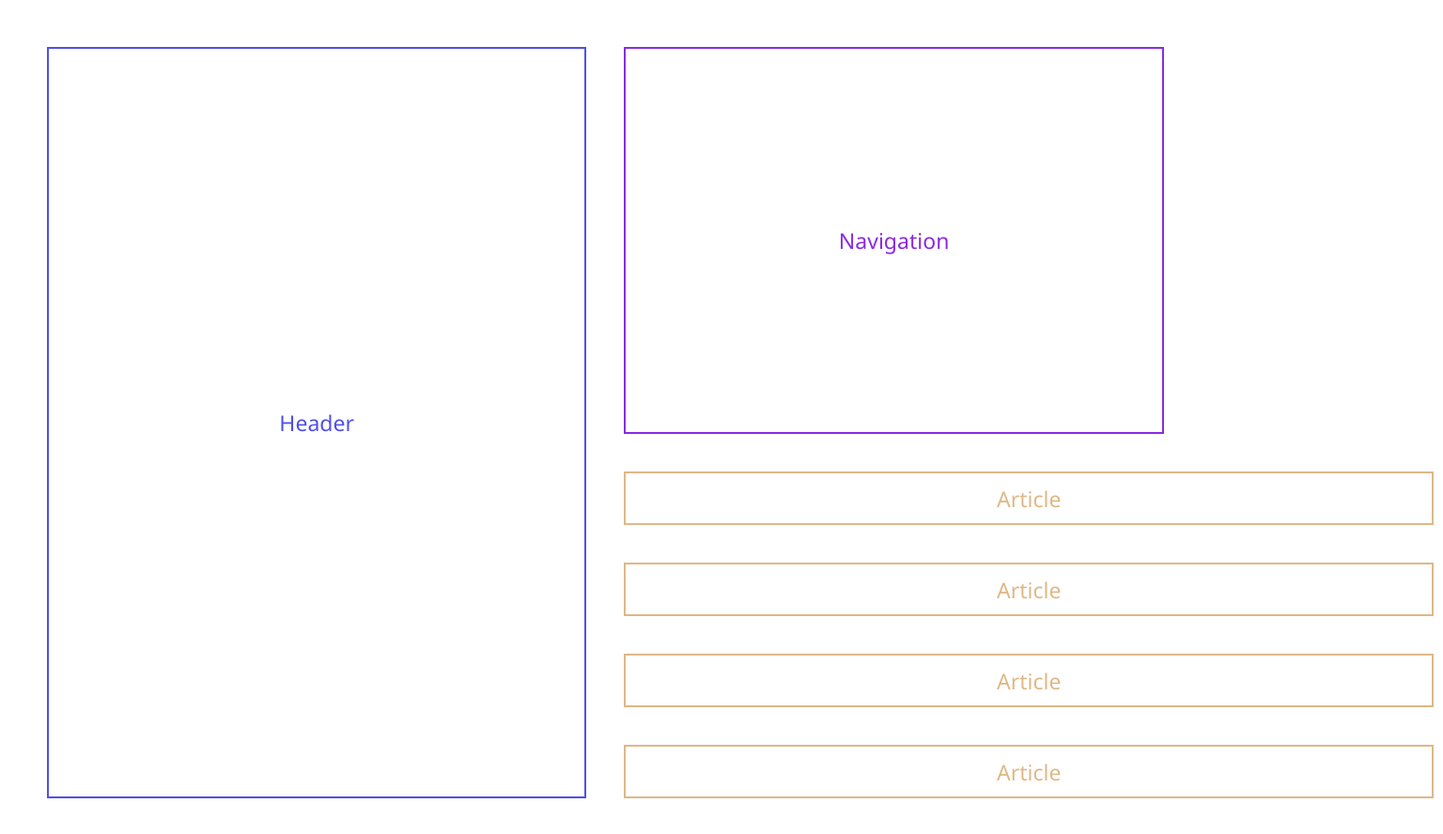
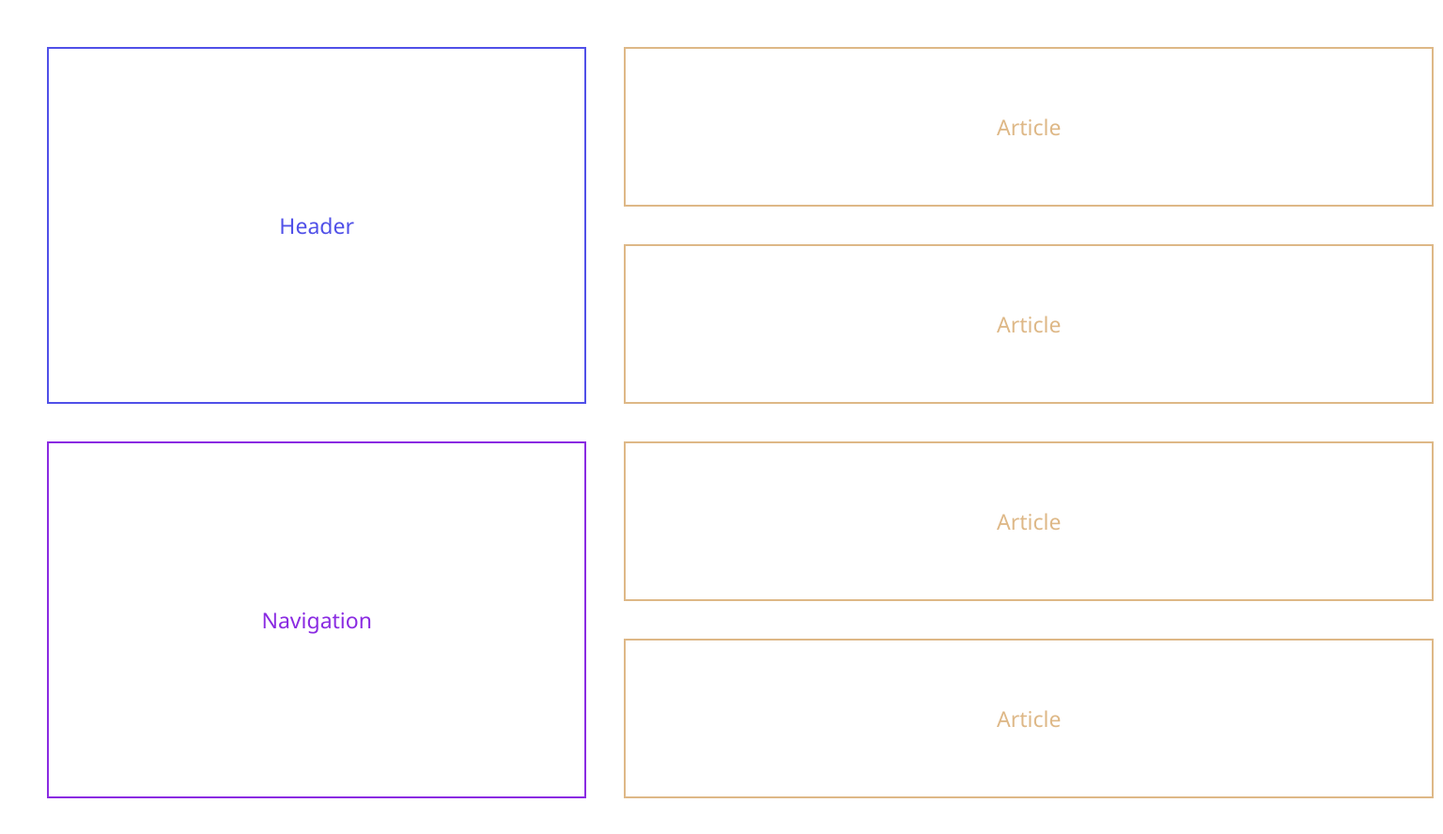
Before and after one commit to tomas-trls/responsive-flex-challenge, a plain HTML site: page flex-wrap-solution.html in a window 1536 px wide. Shown: the whole page at 94% size. Drawn offline with Linux system fonts and the light colour scheme.

Commit message:
Fixed issue with height

```diff
--- a/style-wrap.css
+++ b/style-wrap.css
@@ -78,7 +78,7 @@ header, .article-container, article {
   }
 
   header, nav {
-    height: 48%;
+    height: 40%;
     width:40%;
   }
 
```
